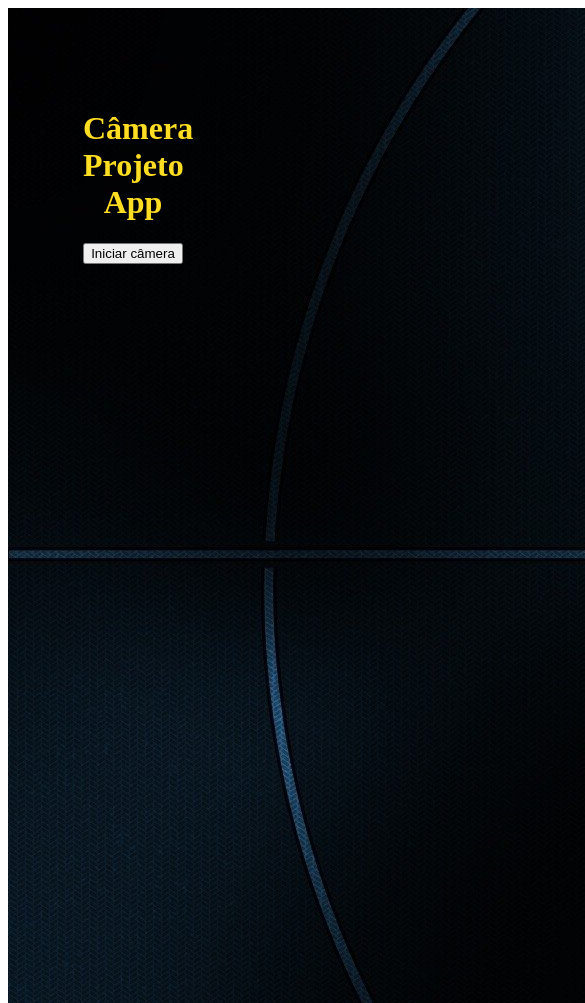
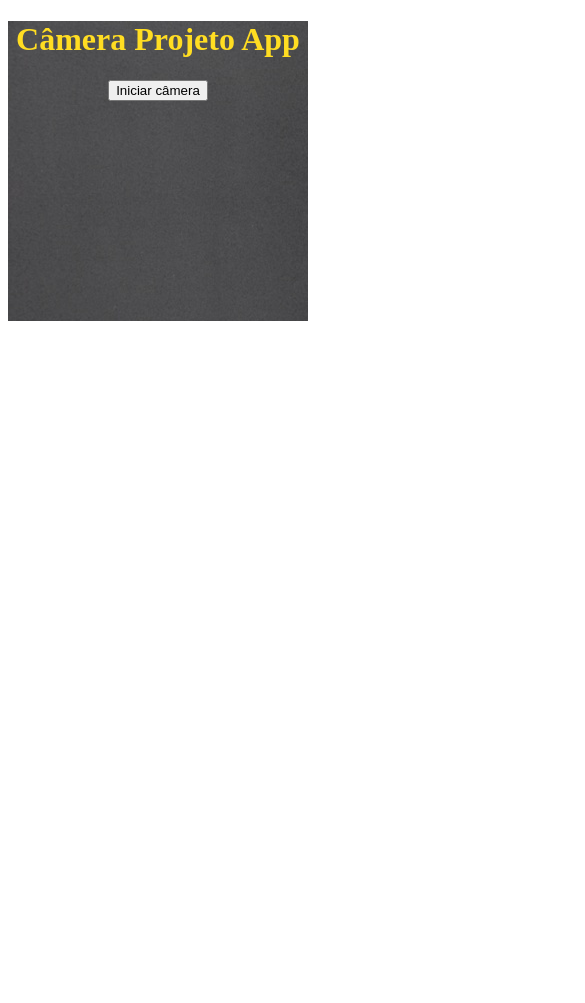
Before and after one commit to leo-creatapp/projetoleo, a plain HTML site: page leo final/index.html in a window 390 px wide. Shown: the top 1003 px of the page, 585 px wide, since content can reach past the window. After the commit the page ends 844 px from the top, so only its background shows below. Drawn offline with Linux system fonts and the light colour scheme; some packages are replaced by stand-ins of ours.

Commit message:
Add files via upload

```diff
--- a/leo final/css/index.css
+++ b/leo final/css/index.css
@@ -5,29 +5,19 @@
 
 
 
+
 .app {
 
-    position:absolute;
-    left:50%;
-    top:20%;
-    height:100px;
-    width:100px;
+
+    height:300px;
+    width:300px;
     text-align:center;
-    padding:10px 0px 0px 0px;
-    margin:-90px 0px 0px -112px;
+
+	background:url(../img/cam2.jpg)    ;
+
 }
 
-.imagem{
 
-	background:url(../img/cam.jpg) no-repeat  ;
-	height:1500px   ;
-    width:1500px ;
-	text-align:center;
-	left:50%;
-    top:50%;
-
-
-}
 
 .iniciar{
 
--- a/leo final/js/index.js
+++ b/leo final/js/index.js
@@ -3,7 +3,10 @@
 
 
 
-
+	document.addEventListener("deviceready", onDeviceReady, false);
+function onDeviceReady() {
+    console.log(navigator.camera);
+}
 
 
 
@@ -11,6 +14,7 @@
 
 
 var app = {
+
 
     capture: function () {
 
```
Also changed, not shown: leo final/img/cam2.jpg (added).
